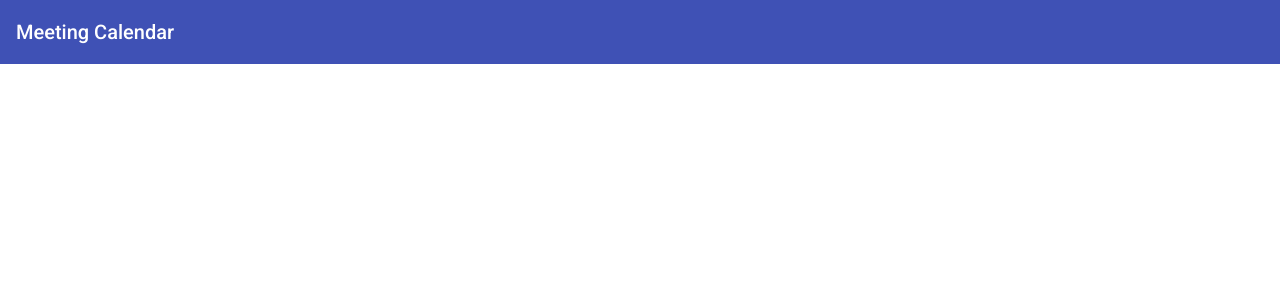
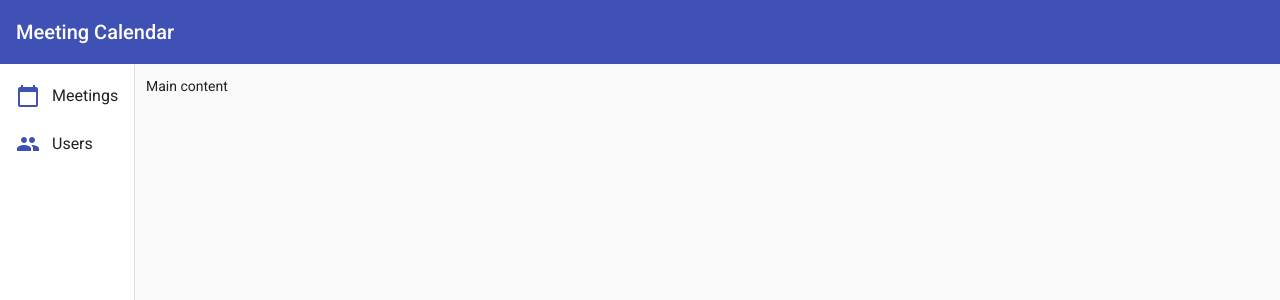
Before and after one commit to allsteps/meeting-calendar, an Angular app: page / in a window 1280 px wide. Shown: the top 300 px of the page. Built offline with nearby package versions, Linux system fonts and the light colour scheme.

Commit message:
ADD sidenav component

```diff
--- a/src/app/app.component.html
+++ b/src/app/app.component.html
@@ -1,3 +1,7 @@
-<mat-toolbar color="primary">
-  <span>Meeting Calendar</span>
-</mat-toolbar>
+<div class="main-container">
+  <mat-toolbar color="primary">
+    <span>Meeting Calendar</span>
+  </mat-toolbar>
+
+  <app-sidenav></app-sidenav>
+</div>
--- a/src/app/app.component.scss
+++ b/src/app/app.component.scss
@@ -0,0 +1,3 @@
+.main-container {
+  height: 100vh;
+}
--- a/src/app/app.module.ts
+++ b/src/app/app.module.ts
@@ -5,10 +5,12 @@ import { AppComponent } from './app.component';
 import { BrowserAnimationsModule } from '@angular/platform-browser/animations';
 
 import { MaterialModule } from './shared/material/material.module';
+import { SidenavComponent } from './sidenav/sidenav.component';
 
 @NgModule({
   declarations: [
-    AppComponent
+    AppComponent,
+    SidenavComponent
   ],
   imports: [
     BrowserModule,
--- /dev/null
+++ b/src/app/sidenav/sidenav.component.html
@@ -0,0 +1,11 @@
+<mat-drawer-container>
+  <mat-drawer mode="side" opened>
+    <mat-list class="menu">
+      <mat-list-item *ngFor="let menuItem of menuList">
+        <mat-icon color="primary">{{ menuItem.icon }}</mat-icon>
+        <span>{{ menuItem.name }}</span>
+      </mat-list-item>
+    </mat-list>
+  </mat-drawer>
+  <mat-drawer-content>Main content</mat-drawer-content>
+</mat-drawer-container>
--- /dev/null
+++ b/src/app/sidenav/sidenav.component.scss
@@ -0,0 +1,26 @@
+mat-drawer-container {
+  height: calc(100% - 64px);
+}
+
+mat-drawer-content {
+  box-sizing: border-box;
+  padding: 12px;
+}
+
+mat-icon {
+  margin-right: 12px;
+}
+
+mat-list-item:hover {
+  background-color: #3F51B5;
+  cursor: pointer;
+  mat-icon, span {
+    color: white;
+  }
+}
+
+.menu {
+  display: flex;
+  align-items: flex-start;
+  flex-direction: column;
+}
--- /dev/null
+++ b/src/app/sidenav/sidenav.component.ts
@@ -0,0 +1,35 @@
+import { Component, OnInit } from '@angular/core';
+
+interface Menu {
+  name: string;
+  icon: string;
+  route: string;
+}
+
+@Component({
+  selector: 'app-sidenav',
+  templateUrl: './sidenav.component.html',
+  styleUrls: ['./sidenav.component.scss']
+})
+export class SidenavComponent implements OnInit {
+  public menuList: Menu[] = [];
+
+  constructor() {
+    this.menuList = [
+      {
+        icon: 'calendar_today',
+        name: 'Meetings',
+        route: '/meetings'
+      },
+      {
+        icon: 'group',
+        name: 'Users',
+        route: '/users'
+      }
+    ];
+  }
+
+  ngOnInit(): void {
+  }
+
+}
```
Also changed, not shown: src/app/shared/material/material.module.ts (+12 -0 lines), 1 other file (tests, documents, lock files or other folders).
